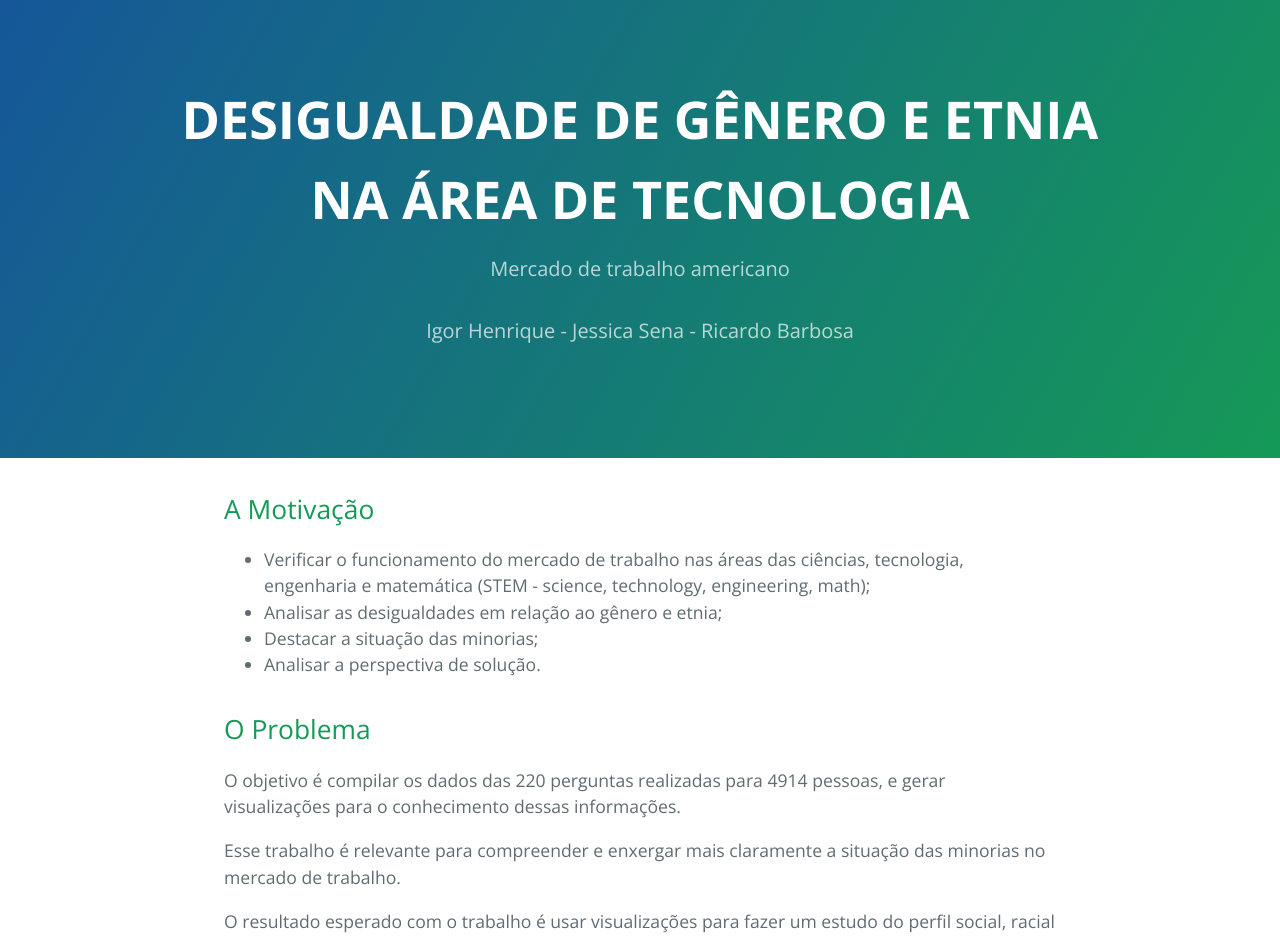
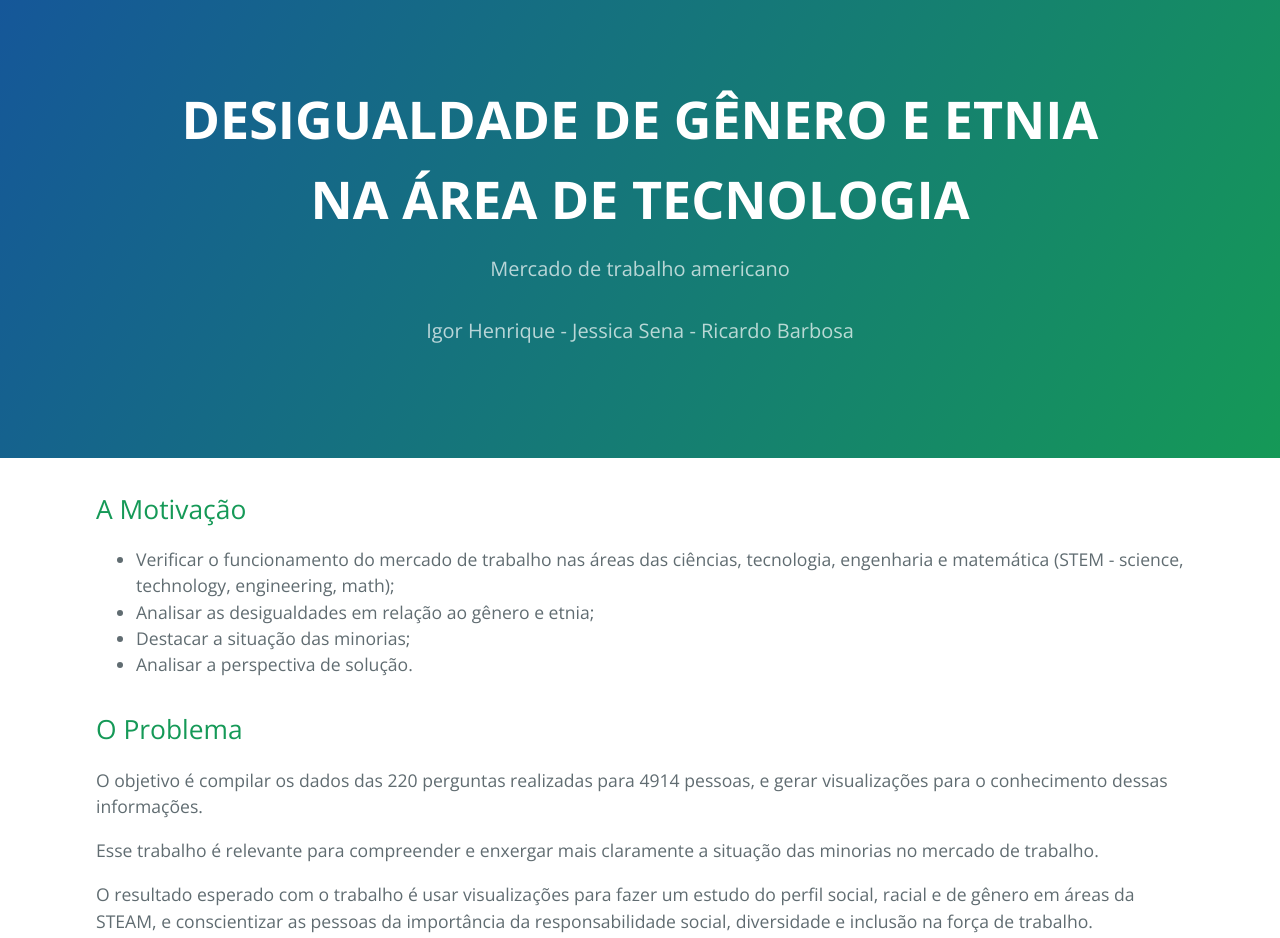
Before and after one commit to ricardobf/ricardobf.me, a Jekyll site: the page built from index.md, in a window 1280 px wide. Shown: the top 938 px of the page. Built offline with Jekyll 4.4.1, drawn with Linux system fonts in a browser that asks for light colours; our own code applies the rules of GitHub Pages for plain Markdown files.

Commit message:
Test graphs.

```diff
--- a/_sass/jekyll-theme-cayman.scss
+++ b/_sass/jekyll-theme-cayman.scss
@@ -167,7 +167,7 @@ a {
   }
 
   @include large {
-    max-width: 64rem;
+    max-width: 128rem;
     padding: 2rem 6rem;
     margin: 0 auto;
     font-size: 1.1rem;
```
